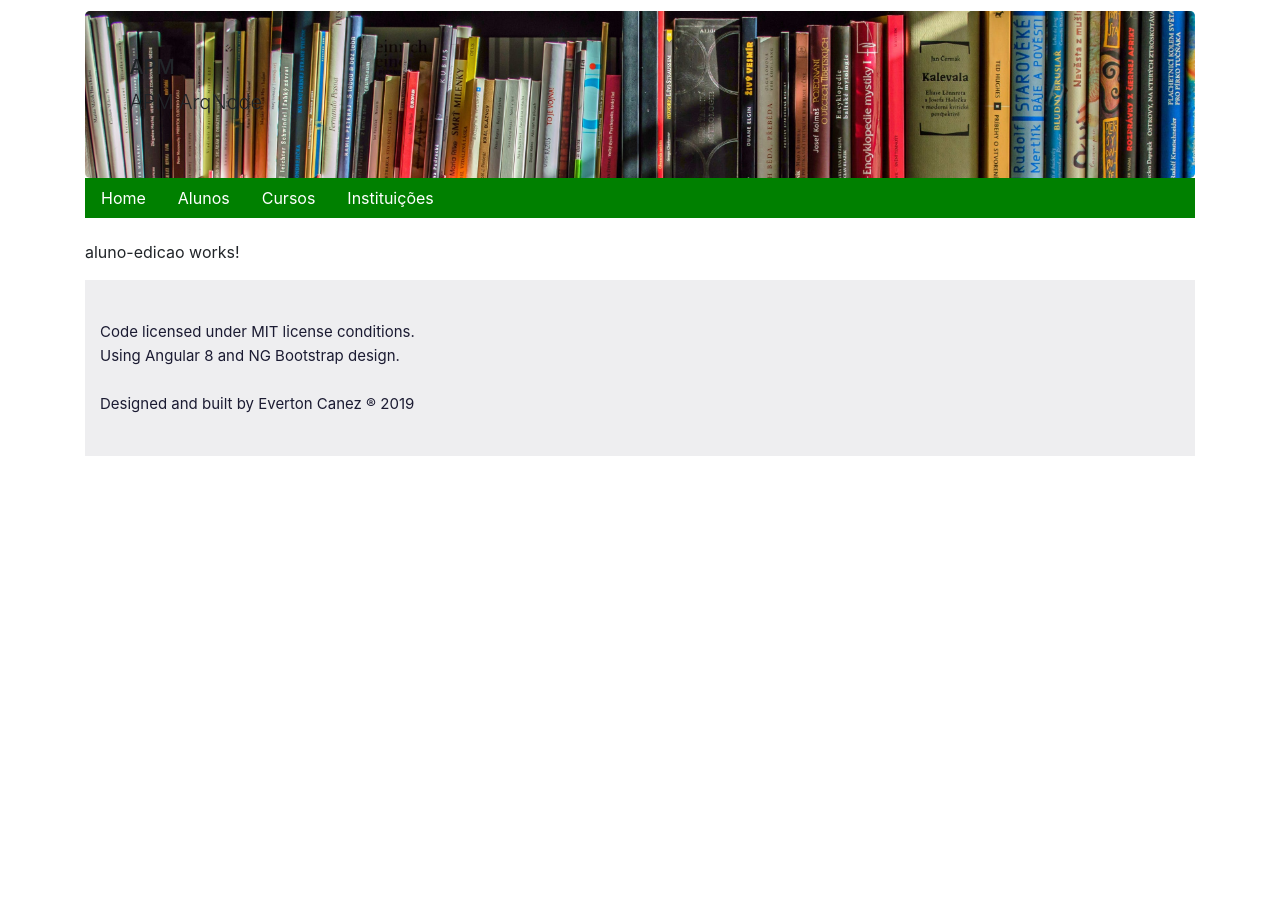
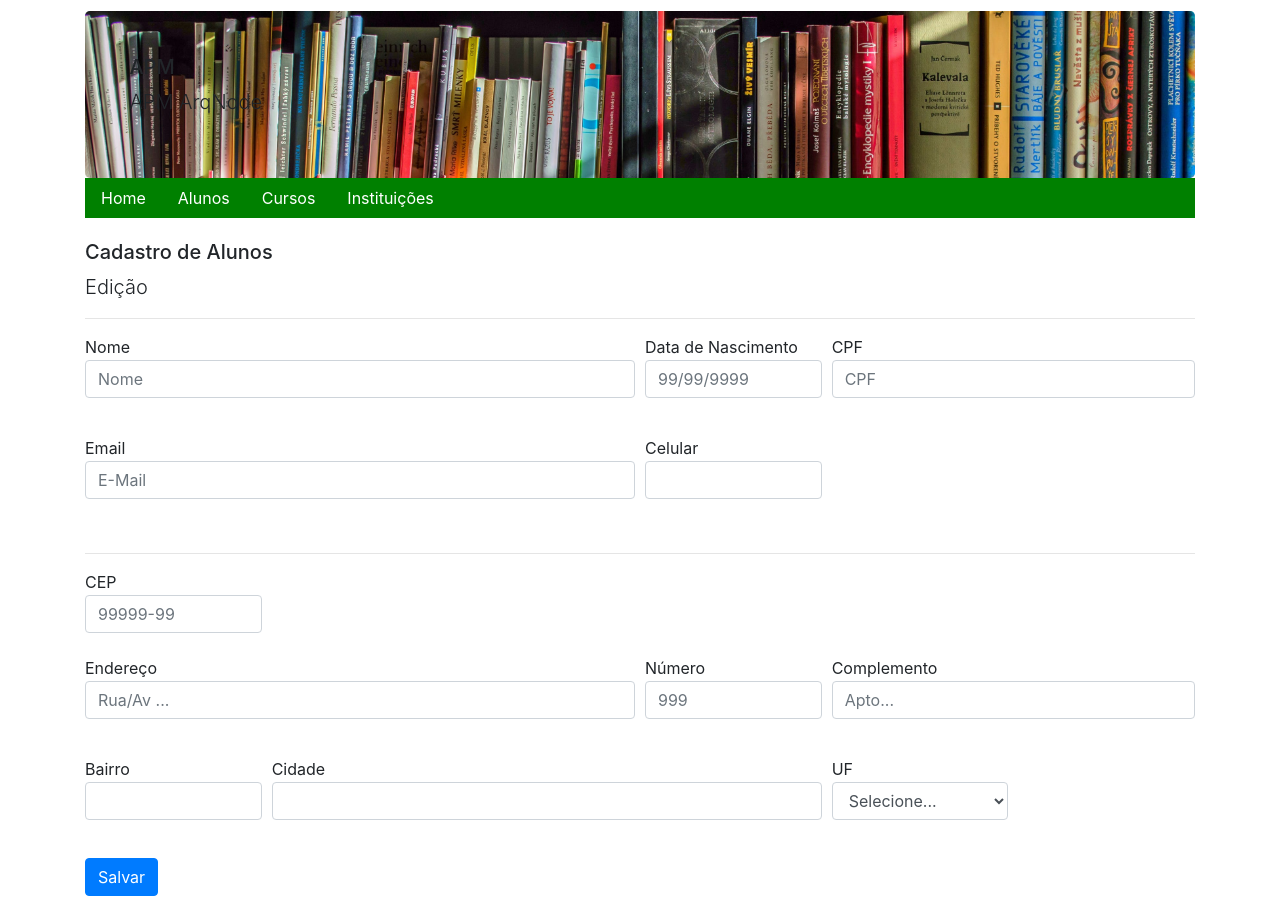
Before and after one commit to notreniev/sgie-frontend, an Angular app: page /aluno/1 in a window 1280 px wide. Shown: the top 918 px of the page. Before the commit the page ends 800 px from the top, so only its background shows below. Built offline with nearby package versions, Linux system fonts and the light colour scheme.

Commit message:
Alunos CRUD

```diff
--- a/src/app/aluno/edicao/aluno-edicao.component.html
+++ b/src/app/aluno/edicao/aluno-edicao.component.html
@@ -1 +1,89 @@
-<p>aluno-edicao works!</p>
+<h5 class="display-5">Cadastro de Alunos</h5>
+<p class="lead">Edição</p>
+<hr>
+
+
+<form>
+  <div class="form-row">
+    <div class="form-group col-md-6">
+      <label for="nome">Nome</label>
+      <input [(ngModel)]="aluno.nome" type="text" class="form-control" id="nome" name="nome" placeholder="Nome">
+    </div>
+
+    <div class="form-group col-md-2">
+      <label for="dataNascimento">Data de Nascimento</label>
+      <input [(ngModel)]="aluno.data_nascimento" type="text" class="form-control" id="dataNascimento"
+        name="dataNascimento" placeholder="99/99/9999">
+    </div>
+
+    <div class="form-group col-md-4">
+      <label for="cpf">CPF</label>
+      <input [(ngModel)]="aluno.cpf" type="text" class="form-control" id="cpf" name="cpf" placeholder="CPF">
+    </div>
+
+    <div class="form-group col-md-6">
+      <label for="email">Email</label>
+      <input [(ngModel)]="aluno.email" type="email" class="form-control" id="emal" name="emal" placeholder="E-Mail">
+    </div>
+
+    <div class="form-group col-md-2">
+      <label for="celular">Celular</label>
+      <input [(ngModel)]="aluno.celular" type="text" class="form-control" id="celular" name="celular">
+    </div>
+  </div>
+
+  <hr>
+
+  <div class="form-row">
+    <div class="form-group col-md-2">
+      <label for="cep">CEP</label>
+      <input [(ngModel)]="aluno.cep" type="text" class="form-control" id="cep" name="cep" placeholder="99999-99"
+        (change)="buscaCep(aluno.cep)">
+    </div>
+  </div>
+
+  <div class="form-row">
+    <div class="form-group col-md-6">
+      <label for="inputEndereco">Endereço</label>
+      <input [(ngModel)]="aluno.endereco" type="text" class="form-control" id="endereco" name="endereco"
+        placeholder="Rua/Av ...">
+    </div>
+
+    <div class="form-group col-md-2">
+      <label for="numero">Número</label>
+      <input [(ngModel)]="aluno.numero" type="text" class="form-control" id="numero" name="numero" placeholder="999">
+    </div>
+
+    <div class="form-group col-md-4">
+      <label for="complemento">Complemento</label>
+      <input [(ngModel)]="aluno.complemento" type="text" class="form-control" id="complemento" name="complemento"
+        placeholder="Apto...">
+    </div>
+
+  </div>
+
+  <div class="form-row">
+    <div class="form-group col-md-2">
+      <label for="bairro">Bairro</label>
+      <input [(ngModel)]="aluno.bairro" type="text" class="form-control" id="bairro" name="bairro">
+    </div>
+
+    <div class="form-group col-md-6">
+      <label for="cidade">Cidade</label>
+      <input [(ngModel)]="aluno.cidade" type="text" class="form-control" id="cidade" name="cidade">
+    </div>
+
+    <div class="form-group col-md-2">
+      <label for="uf">UF</label>
+      <select [(ngModel)]="aluno.uf" id="uf" name="uf" class="form-control">
+        <option selected>Selecione...</option>
+        <option *ngFor="let uf of ufs">{{uf.siglaUf}}</option>
+      </select>
+    </div>
+  </div>
+
+  <button type="submit" class="btn btn-primary" (click)="save(aluno)">Salvar</button>
+</form>
+
+
+<br>
--- a/src/app/aluno/edicao/aluno-edicao.component.ts
+++ b/src/app/aluno/edicao/aluno-edicao.component.ts
@@ -1,4 +1,7 @@
+import { HttpClient } from '@angular/common/http';
 import { Component, OnInit } from '@angular/core';
+import { Observable } from 'rxjs';
+import { environment } from 'src/environments/environment';
 
 @Component({
   selector: 'app-aluno-edicao',
@@ -7,9 +10,38 @@ import { Component, OnInit } from '@angular/core';
 })
 export class AlunoEdicaoComponent implements OnInit {
 
-  constructor() { }
+  aluno: any = {}
+  ufs
+
+  constructor(private http: HttpClient) {
+  }
+
+  public getJSON(): Observable<any> {
+    return this.http.get("./assets/ufs.json");
+  }
+
+  buscaCep = async (numCep) => {
+    const result = await this.http.get<any>(`${environment.server_url}/cep/${numCep}`).toPromise()
+    try {
+      this.aluno.endereco = result.result[0].end
+      this.aluno.numero = result.result[0].numero
+      this.aluno.complemento = result.result[0].complemento2
+      this.aluno.bairro = result.result[0].bairro
+      this.aluno.cidade = result.result[0].cidade
+      this.aluno.uf = result.result[0].uf
+    } catch (error) {
+      console.log('error', error)
+    }
+  }
+
+  save(aluno) {
+    console.log('aluno salvar', aluno)
+  }
 
   ngOnInit() {
+    this.getJSON().subscribe(data => {
+      this.ufs = data
+    })
   }
 
 }
--- a/src/app/app.module.ts
+++ b/src/app/app.module.ts
@@ -1,5 +1,6 @@
 import { HttpClientModule } from '@angular/common/http';
 import { NgModule } from '@angular/core';
+import { FormsModule } from '@angular/forms';
 import { BrowserModule } from '@angular/platform-browser';
 import { NgbModule } from '@ng-bootstrap/ng-bootstrap';
 import { AlunoEdicaoComponent } from './aluno/edicao/aluno-edicao.component';
@@ -28,6 +29,7 @@ import { InstituicaoComponent } from './instituicao/lista/instituicao.component'
     BrowserModule,
     AppRoutingModule,
     HttpClientModule,
+    FormsModule,
     NgbModule.forRoot()
   ],
   providers: [],
--- /dev/null
+++ b/src/assets/ufs.json
@@ -0,0 +1,191 @@
+[
+    {
+      "siglaUf": "AC",
+      "chaveUfDne": 1,
+      "siglaPais1": "BR",
+      "nomeOficialUf": "ACRE",
+      "abrevUfRecEct": null
+    },
+    {
+      "siglaUf": "AL",
+      "chaveUfDne": 2,
+      "siglaPais1": "BR",
+      "nomeOficialUf": "ALAGOAS",
+      "abrevUfRecEct": null
+    },
+    {
+      "siglaUf": "AP",
+      "chaveUfDne": 3,
+      "siglaPais1": "BR",
+      "nomeOficialUf": "AMAPA",
+      "abrevUfRecEct": null
+    },
+    {
+      "siglaUf": "AM",
+      "chaveUfDne": 4,
+      "siglaPais1": "BR",
+      "nomeOficialUf": "AMAZONAS",
+      "abrevUfRecEct": null
+    },
+    {
+      "siglaUf": "BA",
+      "chaveUfDne": 5,
+      "siglaPais1": "BR",
+      "nomeOficialUf": "BAHIA",
+      "abrevUfRecEct": null
+    },
+    {
+      "siglaUf": "CE",
+      "chaveUfDne": 6,
+      "siglaPais1": "BR",
+      "nomeOficialUf": "CEARA",
+      "abrevUfRecEct": null
+    },
+    {
+      "siglaUf": "DF",
+      "chaveUfDne": 7,
+      "siglaPais1": "BR",
+      "nomeOficialUf": "DISTRITO FEDERAL",
+      "abrevUfRecEct": null
+    },
+    {
+      "siglaUf": "ES",
+      "chaveUfDne": 8,
+      "siglaPais1": "BR",
+      "nomeOficialUf": "ESPIRITO SANTO",
+      "abrevUfRecEct": null
+    },
+    {
+      "siglaUf": "GO",
+      "chaveUfDne": 10,
+      "siglaPais1": "BR",
+      "nomeOficialUf": "GOIAS",
+      "abrevUfRecEct": null
+    },
+    {
+      "siglaUf": "MA",
+      "chaveUfDne": 11,
+      "siglaPais1": "BR",
+      "nomeOficialUf": "MARANHAO",
+      "abrevUfRecEct": null
+    },
+    {
+      "siglaUf": "MT",
+      "chaveUfDne": 12,
+      "siglaPais1": "BR",
+      "nomeOficialUf": "MATO GROSSO",
+      "abrevUfRecEct": null
+    },
+    {
+      "siglaUf": "MS",
+      "chaveUfDne": 13,
+      "siglaPais1": "BR",
+      "nomeOficialUf": "MATO GROSSO DO SUL",
+      "abrevUfRecEct": null
+    },
+    {
+      "siglaUf": "MG",
+      "chaveUfDne": 14,
+      "siglaPais1": "BR",
+      "nomeOficialUf": "MINAS GERAIS",
+      "abrevUfRecEct": null
+    },
+    {
+      "siglaUf": "PA",
+      "chaveUfDne": 15,
+      "siglaPais1": "BR",
+      "nomeOficialUf": "PARA",
+      "abrevUfRecEct": null
+    },
+    {
+      "siglaUf": "PB",
+      "chaveUfDne": 16,
+      "siglaPais1": "BR",
+      "nomeOficialUf": "PARAIBA",
+      "abrevUfRecEct": null
+    },
+    {
+      "siglaUf": "PR",
+      "chaveUfDne": 17,
+      "siglaPais1": "BR",
+      "nomeOficialUf": "PARANA",
+      "abrevUfRecEct": null
+    },
+    {
+      "siglaUf": "PE",
+      "chaveUfDne": 18,
+      "siglaPais1": "BR",
+      "nomeOficialUf": "PERNAMBUCO",
+      "abrevUfRecEct": null
+    },
+    {
+      "siglaUf": "PI",
+      "chaveUfDne": 19,
+      "siglaPais1": "BR",
+      "nomeOficialUf": "PIAUI",
+      "abrevUfRecEct": null
+    },
+    {
+      "siglaUf": "RJ",
+      "chaveUfDne": 20,
+      "siglaPais1": "BR",
+      "nomeOficialUf": "RIO DE JANEIRO",
+      "abrevUfRecEct": null
+    },
+    {
+      "siglaUf": "RN",
+      "chaveUfDne": 21,
+      "siglaPais1": "BR",
+      "nomeOficialUf": "RIO GRANDE DO NORTE",
+      "abrevUfRecEct": null
+    },
+    {
+      "siglaUf": "RS",
+      "chaveUfDne": 22,
+      "siglaPais1": "BR",
+      "nomeOficialUf": "RIO GRANDE DO SUL",
+      "abrevUfRecEct": null
+    },
+    {
+      "siglaUf": "RO",
+      "chaveUfDne": 23,
+      "siglaPais1": "BR",
+      "nomeOficialUf": "RONDONIA",
+      "abrevUfRecEct": null
+    },
+    {
+      "siglaUf": "RR",
+      "chaveUfDne": 9,
+      "siglaPais1": "BR",
+      "nomeOficialUf": "RORAIMA",
+      "abrevUfRecEct": null
+    },
+    {
+      "siglaUf": "SC",
+      "chaveUfDne": 25,
+      "siglaPais1": "BR",
+      "nomeOficialUf": "SANTA CATARINA",
+      "abrevUfRecEct": null
+    },
+    {
+      "siglaUf": "SP",
+      "chaveUfDne": 26,
+      "siglaPais1": "BR",
+      "nomeOficialUf": "SAO PAULO",
+      "abrevUfRecEct": null
+    },
+    {
+      "siglaUf": "SE",
+      "chaveUfDne": 27,
+      "siglaPais1": "BR",
+      "nomeOficialUf": "SERGIPE",
+      "abrevUfRecEct": null
+    },
+    {
+      "siglaUf": "TO",
+      "chaveUfDne": 24,
+      "siglaPais1": "BR",
+      "nomeOficialUf": "TOCANTINS",
+      "abrevUfRecEct": null
+    }
+  ]
--- a/src/styles.css
+++ b/src/styles.css
@@ -94,3 +94,10 @@ a.nav-link:hover {
 .center {
   text-align: center;
 }
+
+label{
+  margin-bottom: 1px !important;
+}
+input {
+  margin-bottom: 4% !important;
+}
```
